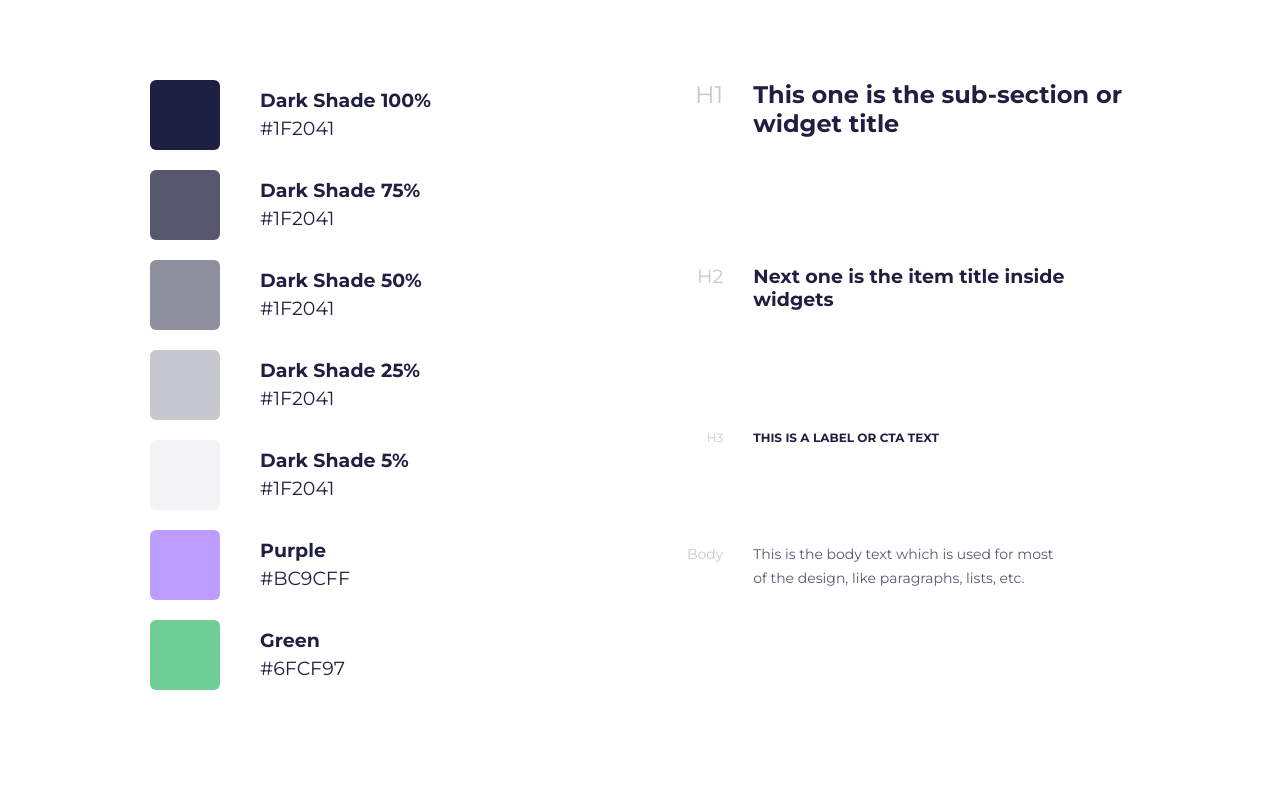
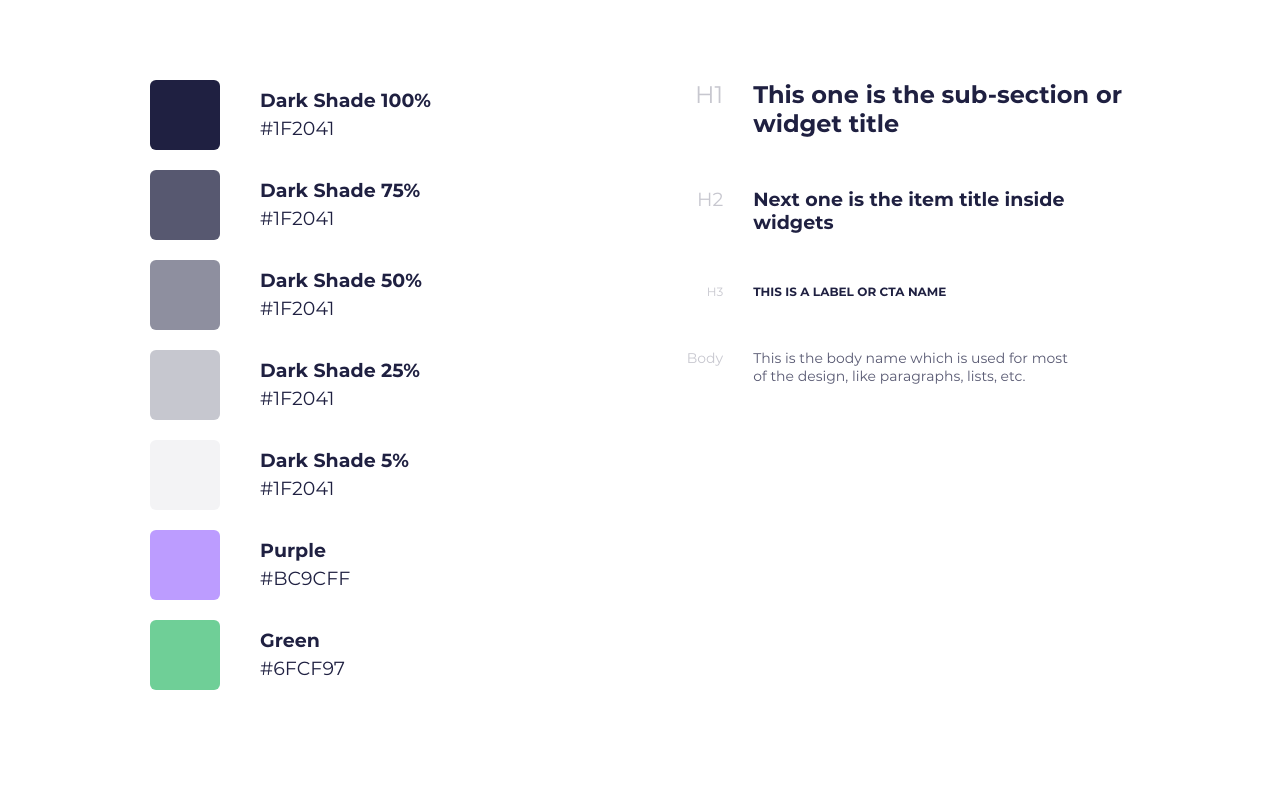
Before and after one commit to ieropael/toxin, a website built with webpack: page src/index.pug in a window 1280 px wide. Shown: the part 65-855 px from the top of the page. Before the commit the page ends 800 px from the top, so only its background shows below. Built offline with nearby package versions, Linux system fonts and the light colour scheme; files whose address does not match are found by name.

Commit message:
refactor Colors & Types page

```diff
--- a/src/colors_&_types/colors_&_types.pug
+++ b/src/colors_&_types/colors_&_types.pug
@@ -1,66 +1,40 @@
-img.logo_cl(src="../src/images/logo_cl.svg")
+img.logo-cl(src="../src/images/logo_cl.svg" alt="Logo")
 .colors-types
-    table.colors
-        tr
-            td.color-cell
-                .color.color_dark100
-            td.color-cell
-                span.color-description.color-description__text Dark Shade 100% <br>
-                span.color-description.color-description__subtext #1F2041
-        tr
-            td.color-cell
-                .color.color_dark75
-            td.color-cell
-                span.color-description.color-description__text Dark Shade 75% <br>
-                span.color-description.color-description__subtext #1F2041
-        tr
-            td.color-cell
-                .color.color_dark50
-            td.color-cell
-                span.color-description.color-description__text Dark Shade 50% <br>
-                span.color-description.color-description__subtext #1F2041
-        tr
-            td.color-cell
-                .color.color_dark25
-            td.color-cell
-                span.color-description.color-description__text Dark Shade 25% <br>
-                span.color-description.color-description__subtext #1F2041
-        tr
-            td.color-cell
-                .color.color_dark5
-            td.color-cell.color-description
-                span.color-description__text Dark Shade 5% <br>
-                span.color-description__subtext #1F2041
-        tr
-            td.color-cell
-                .color.color_primary
-            td.color-cell.color-description
-                span.color-description__text Purple <br>
-                span.color-description__subtext #BC9CFF
-        tr
-            td.color-cell
-                .color.color_secondary
-            td.color-cell.color-description
-                span.color-description__text Green <br>
-                span.color-description__subtext #6FCF97
-    table.types
-        tr
-            td.type-cell
-                h1.type-title.type_h1 H1
-            td.type-cell
-                h1.type-description.type_h1 This one is the sub-section or <br> widget title
-        tr
-            td.type-cell
-                h2.type-title.type_h2 H2
-            td.type-cell
-                h2.type-description.type_h2 Next one is the item title inside <br> widgets
-        tr
-            td.type-cell
-                h3.type-title.type_h3 H3
-            td.type-cell
-                h3.type-description.type-description_h3.type_h3 This is a label or CTA text
-        tr
-            td.type-cell
-                span.type-title.type_body Body
-            td.type-cell
-                span.type-description.type-description_body.type_body This is the body text which is used for most <br> of the design, like paragraphs, lists, etc.
+    .colors-grid
+        .colors.colors--dark100
+        .colors-text
+            span.colors-text__name Dark Shade 100% <br>
+            span.colors-text__hex #1F2041
+        .colors.colors--dark75
+        .colors-text
+            span.colors-text__name Dark Shade 75% <br>
+            span.colors-text__hex #1F2041
+        .colors.colors--dark50
+        .colors-text
+            span.colors-text__name Dark Shade 50% <br>
+            span.colors-text__hex #1F2041
+        .colors.colors--dark25
+        .colors-text
+            span.colors-text.colors-text__name Dark Shade 25% <br>
+            span.colors-text.colors-text__hex #1F2041
+        .colors.colors--dark5
+        .colors-text
+            span.colors-text__name Dark Shade 5% <br>
+            span.colors-text__hex #1F2041
+        .colors.colors--primary
+        .colors-text
+            span.colors-text__name Purple <br>
+            span.colors-text__hex #BC9CFF
+        .colors.colors--secondary
+        .colors-text
+            span.colors-text__name Green <br>
+            span.colors-text__hex #6FCF97
+    .types-grid
+        h1.type-h1.types-title H1
+        h1.type-h1 This one is the sub-section or <br> widget title
+        h2.type-h2.types-title H2
+        h2.type-h2 Next one is the item title inside <br> widgets
+        h3.type-h3.types-title H3
+        h3.type-h3 This is a label or CTA name
+        span.type-body.types-title Body
+        span.type-body This is the body name which is used for most <br> of the design, like paragraphs, lists, etc.
--- a/src/colors_&_types/colors_&_types.sass
+++ b/src/colors_&_types/colors_&_types.sass
@@ -1,3 +1,5 @@
+@import /src/fonts/fonts.sass
+
 $dark100: #1F2041
 $dark75: rgba(31, 32, 65, 0.75)
 $dark50: rgba(31, 32, 65, 0.5)
@@ -9,80 +11,86 @@ $secondary: #6FCF97
 *
     margin: 0
     padding: 0
-    border: 0
+    border: none
     box-sizing: border-box
-    font-family: Montserrat, sans-serif
+    font-family: Montserrat, Arial, sans-serif
     font-weight: 400
 
-table
-    border-spacing: 0
-
-.logo_cl
+.logo-cl
     position: absolute
     top: 30px
     left: 30px
 
 .colors-types
-    margin: 145px 158px 0 150px
+    margin: 145px 158px 145px 150px
     display: flex
     justify-content: space-between
 
-.color-cell
-    padding: 0 40px 20px 0
+.colors-grid
+    display: grid
+    grid-template-columns: min-content 1fr
+    column-gap: 40px
+    row-gap: 20px
+    align-items: center
 
-.color
+.colors
     width: 70px
     height: 70px
     border-radius: 6px
-    &_dark100
+    &--dark100
         background: $dark100
-    &_dark75
+    &--dark75
         background: $dark75
-    &_dark50
+    &--dark50
         background: $dark50
-    &_dark25
+    &--dark25
         background: $dark25
-    &_dark5
+    &--dark5
         background: $dark5
-    &_primary
+    &--primary
         background: $primary
-    &_secondary
+    &--secondary
         background: $secondary
 
-.color-description
+.colors-text
     color: $dark100
     font-size: 19px
     line-height: 28px
-    &__text
+    &__name
         font-weight: 700
-    &__subtext
+    &__hex
         font-weight: 400
 
-.type-cell
-    vertical-align: baseline
-    padding: 0 0 50px 30px
+.types-grid
+    display: grid
+    grid-template-columns: 1fr 10fr
+    column-gap: 30px
+    row-gap: 50px
+    align-items: baseline
+    height: min-content
 
-.type
-    &-title
-        color: $dark25
-        text-align: right
-    &-description
-        color: $dark100
-        font-weight: 700
-        &_h3
-            text-transform: uppercase
-        &_body
-            color: $dark75
-            font-weight: 400
-    &_h1
-        font-size: 24px
-        line-height: 29px
-    &_h2
-        font-size: 19px
-        line-height: 23px
-    &_h3
-        font-size: 12px
-        line-height: 15px
-    &_body
-        font-size: 14px
-        line-height: 24px
+.type-h1
+    color: $dark100
+    font-weight: 700
+    font-size: 24px
+    line-height: 29px
+.type-h2
+    color: $dark100
+    font-weight: 700
+    font-size: 19px
+    line-height: 23px
+.type-h3
+    color: $dark100
+    font-weight: 700
+    font-size: 12px
+    line-height: 15px
+    text-transform: uppercase
+.type-body
+    color: $dark75
+    font-weight: 400
+    font-size: 14px
+    line-height: 18px
+.types-title
+    color: $dark25
+    font-weight: 400
+    text-align: right
```
